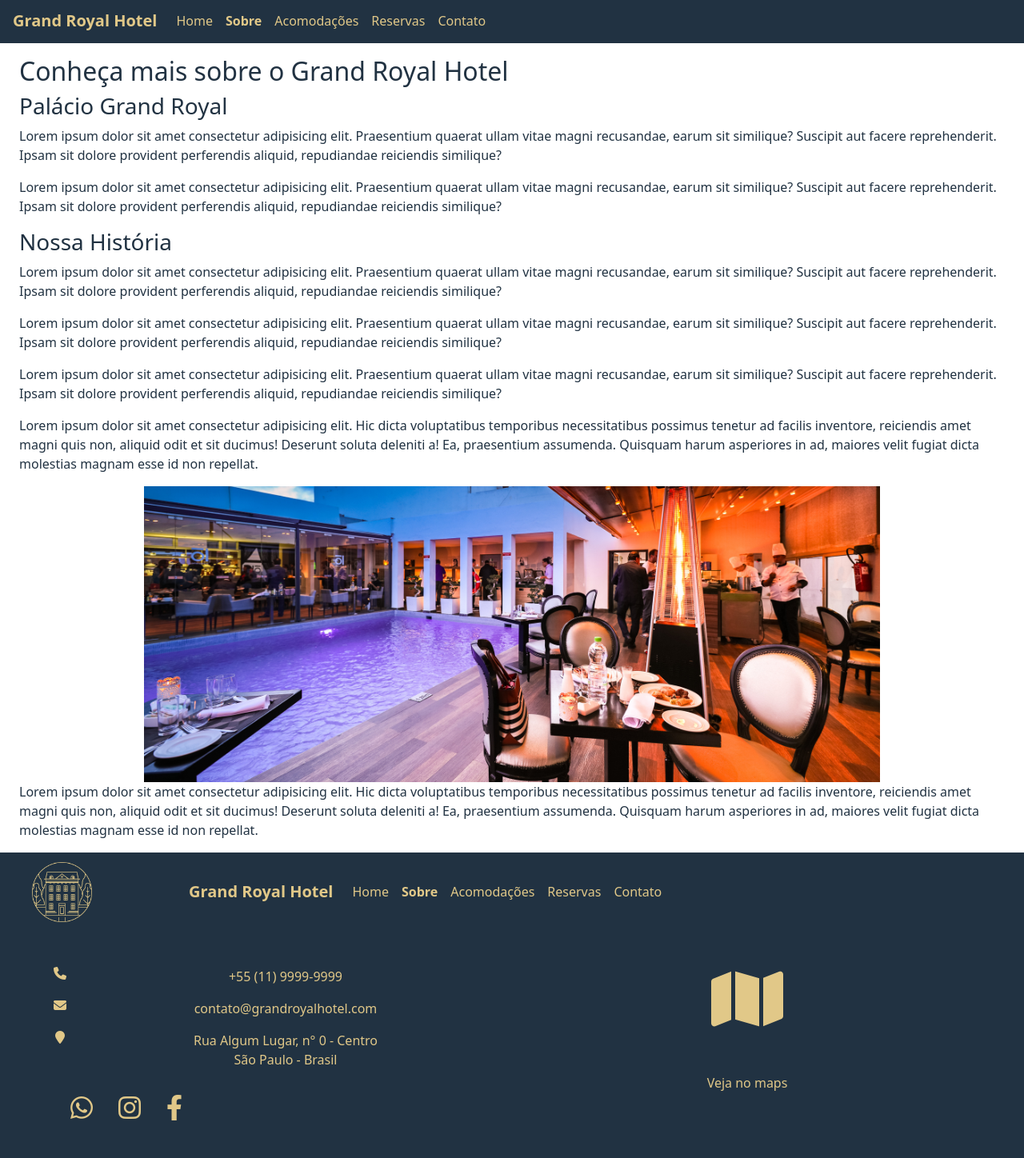
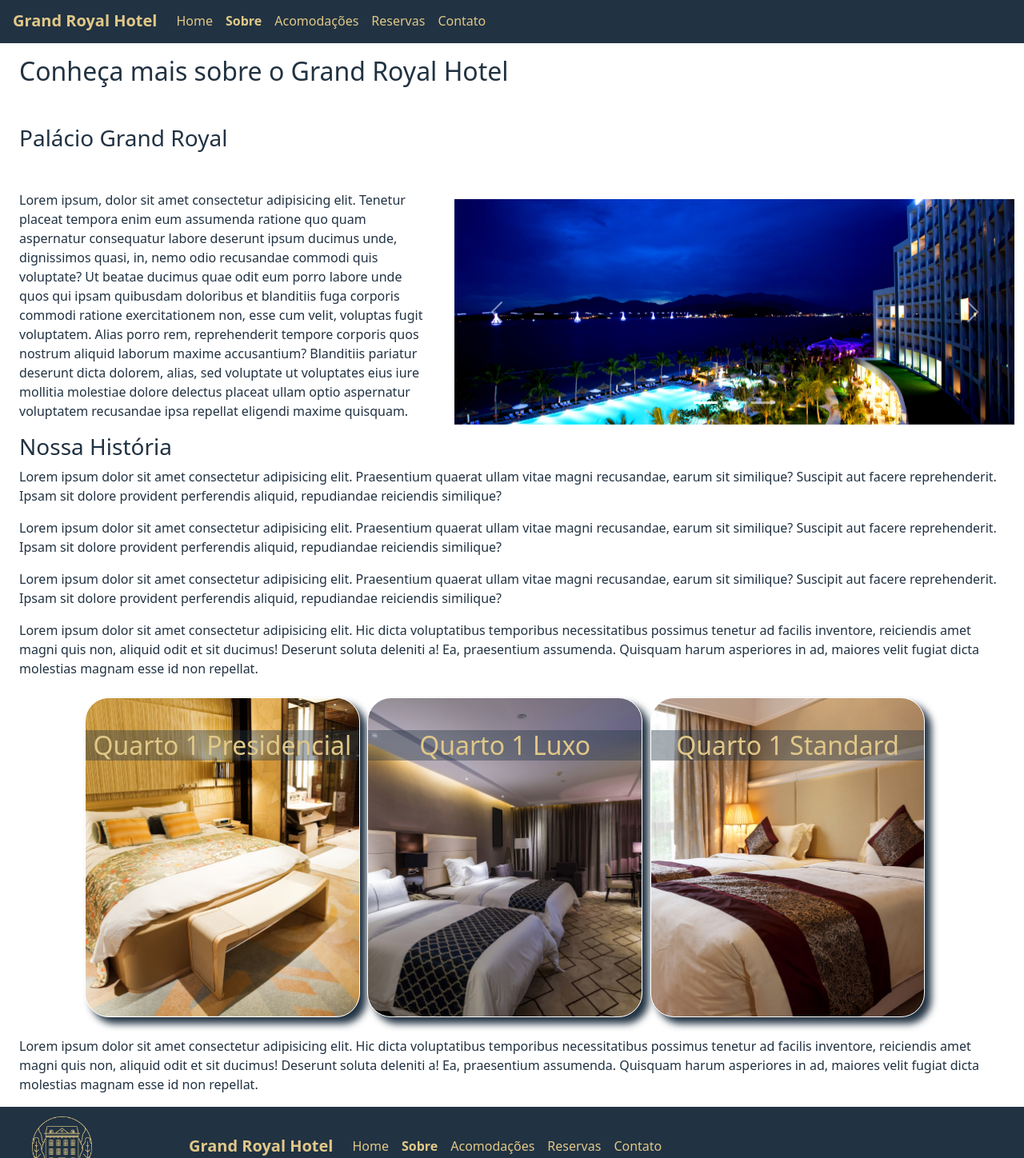
Before and after one commit to Davidferreirajesus/hotel-management-vue, a Vue app: page /sobre in a window 1280 px wide. Shown: the part 302-1750 px from the top of the page at 80% size. Built offline with nearby package versions, Linux system fonts and the light colour scheme; a web font is replaced by a local one.

Commit message:
Ajustes de responsividade e adicionado o router-link da View Sobre para a View Reservas

```diff
--- a/src/views/SobreView.vue
+++ b/src/views/SobreView.vue
@@ -5,9 +5,18 @@
         <article>
           <div class="p-top">
             <h2 class="h2-primario ">Conheça mais sobre o Grand Royal Hotel</h2>
-            <h3 class="h3-primario">Palácio Grand Royal</h3>
-            <p class="p-primario">Lorem ipsum dolor sit amet consectetur adipisicing elit. Praesentium quaerat ullam vitae magni recusandae, earum sit similique? Suscipit aut facere reprehenderit. Ipsam sit dolore provident perferendis aliquid, repudiandae reiciendis similique?</p>
-            <p class="p-primario">Lorem ipsum dolor sit amet consectetur adipisicing elit. Praesentium quaerat ullam vitae magni recusandae, earum sit similique? Suscipit aut facere reprehenderit. Ipsam sit dolore provident perferendis aliquid, repudiandae reiciendis similique?</p>
+            <h3 class="h3-primario my-5">Palácio Grand Royal</h3>
+            <div class="sobre">
+              <p class="p-primario w-75">Lorem ipsum, dolor sit amet consectetur adipisicing elit. Tenetur placeat tempora enim eum
+                assumenda ratione quo quam aspernatur consequatur labore deserunt ipsum ducimus unde, dignissimos quasi, in, nemo
+                odio recusandae commodi quis voluptate? Ut beatae ducimus quae odit eum porro labore unde quos qui ipsam quibusdam
+                doloribus et blanditiis fuga corporis commodi ratione exercitationem non, esse cum velit, voluptas fugit voluptatem.
+                Alias porro rem, reprehenderit tempore corporis quos nostrum aliquid laborum maxime accusantium? Blanditiis pariatur
+                deserunt dicta dolorem, alias, sed voluptate ut voluptates eius iure mollitia molestiae dolore delectus placeat
+                ullam optio aspernatur voluptatem recusandae ipsa repellat eligendi maxime quisquam.</p>
+              <ImagesCarousel tipo="hotel" :imagem1="getImg('background/background-1.png')"
+                :imagem2="getImg('background/background-2.png')" :imagem3="getImg('background/background-3.png')" class="w-100" />
+            </div>
           </div>
         </article>
         <article id="nossa_historia">
@@ -16,7 +25,17 @@
           <p class="p-primario">Lorem ipsum dolor sit amet consectetur adipisicing elit. Praesentium quaerat ullam vitae magni recusandae, earum sit similique? Suscipit aut facere reprehenderit. Ipsam sit dolore provident perferendis aliquid, repudiandae reiciendis similique?</p>
           <p class="p-primario">Lorem ipsum dolor sit amet consectetur adipisicing elit. Praesentium quaerat ullam vitae magni recusandae, earum sit similique? Suscipit aut facere reprehenderit. Ipsam sit dolore provident perferendis aliquid, repudiandae reiciendis similique?</p>
           <p class="p-primario">Lorem ipsum dolor sit amet consectetur adipisicing elit. Hic dicta voluptatibus temporibus necessitatibus possimus tenetur ad facilis inventore, reiciendis amet magni quis non, aliquid odit et sit ducimus! Deserunt soluta deleniti a! Ea, praesentium assumenda. Quisquam harum asperiores in ad, maiores velit fugiat dicta molestias magnam esse id non repellat.</p>
-          <img class="img-fluid mx-auto d-block" src="@/assets/images/background/background-2.png" alt="Sobre o hotel"/>
+          <div class="acomodacoes acomodacoes--presidencial acomodacoes--luxo acomodacoes--standard">
+            <router-link to="/reservas">
+              <AcomodacaoCard id="1" />
+            </router-link>
+            <router-link to="/reservas">
+              <AcomodacaoCard id="4" />
+            </router-link>
+            <router-link to="/reservas">
+              <AcomodacaoCard id="7" />
+            </router-link>
+          </div>
           <p class="p-primario">Lorem ipsum dolor sit amet consectetur adipisicing elit. Hic dicta voluptatibus temporibus necessitatibus possimus tenetur ad facilis inventore, reiciendis amet magni quis non, aliquid odit et sit ducimus! Deserunt soluta deleniti a! Ea, praesentium assumenda. Quisquam harum asperiores in ad, maiores velit fugiat dicta molestias magnam esse id non repellat.</p>
         </article>
         <aside class="esconder">
@@ -37,8 +56,20 @@
 </template>
 
 <script>
+import ImagesCarousel from '@/components/ImagesCarousel.vue'
+import AcomodacaoCard from '@/components/AcomodacaoCard.vue'
+
 export default {
   name: 'SobreView',
+  components:{
+    ImagesCarousel,
+    AcomodacaoCard
+  },
+  methods: {
+    getImg(url) {
+      return require('../assets/images/' + url)
+    }
+  }
 }
 </script>
 
@@ -71,4 +102,62 @@ export default {
 .esconder {
   display: none;
 }
+
+.sobre {
+  display: inline-flex;
+  justify-content: center;
+  align-items: center;
+}
+
+@media (max-width: 970px) {
+  .sobre {
+    flex-flow: column;
+  }
+}
+
+/*---------------
+* ACOMODAÇÕES
+*---------------
+*/
+.acomodacoes {
+  min-width: 1170px;
+  margin: 0 auto;
+  padding: 1.5rem 0;
+  width: 90%;
+  position: relative;
+  display: flexbox;
+  justify-content: space-evenly;
+  flex-wrap: wrap;
+  justify-content: space-around;
+  padding: 0.5rem 1rem 0.5rem 0.5rem;
+}
+
+.acomodacoes--card {
+  display: inline-block;
+  width: 30%;
+  margin-right: 0.6rem;
+  margin-bottom: 1rem;
+  height: 50%;
+  border: 1px solid white;
+  border-radius: 30px;
+  box-shadow: 8px 8px 10px #213242;
+  height: 50vh;
+}
+
+.acomodacoes--card:hover {
+  box-shadow: 8px 8px 10px #3c5a74;
+}
+
+.acomodacoes--card-titulo {
+  position: top;
+}
+
+@media (max-width: 1170px) {
+
+  .acomodacoes,
+  .acomodacoes--card {
+    flex-flow: column;
+    min-width: 90%;
+  }
+}
 </style>
```
